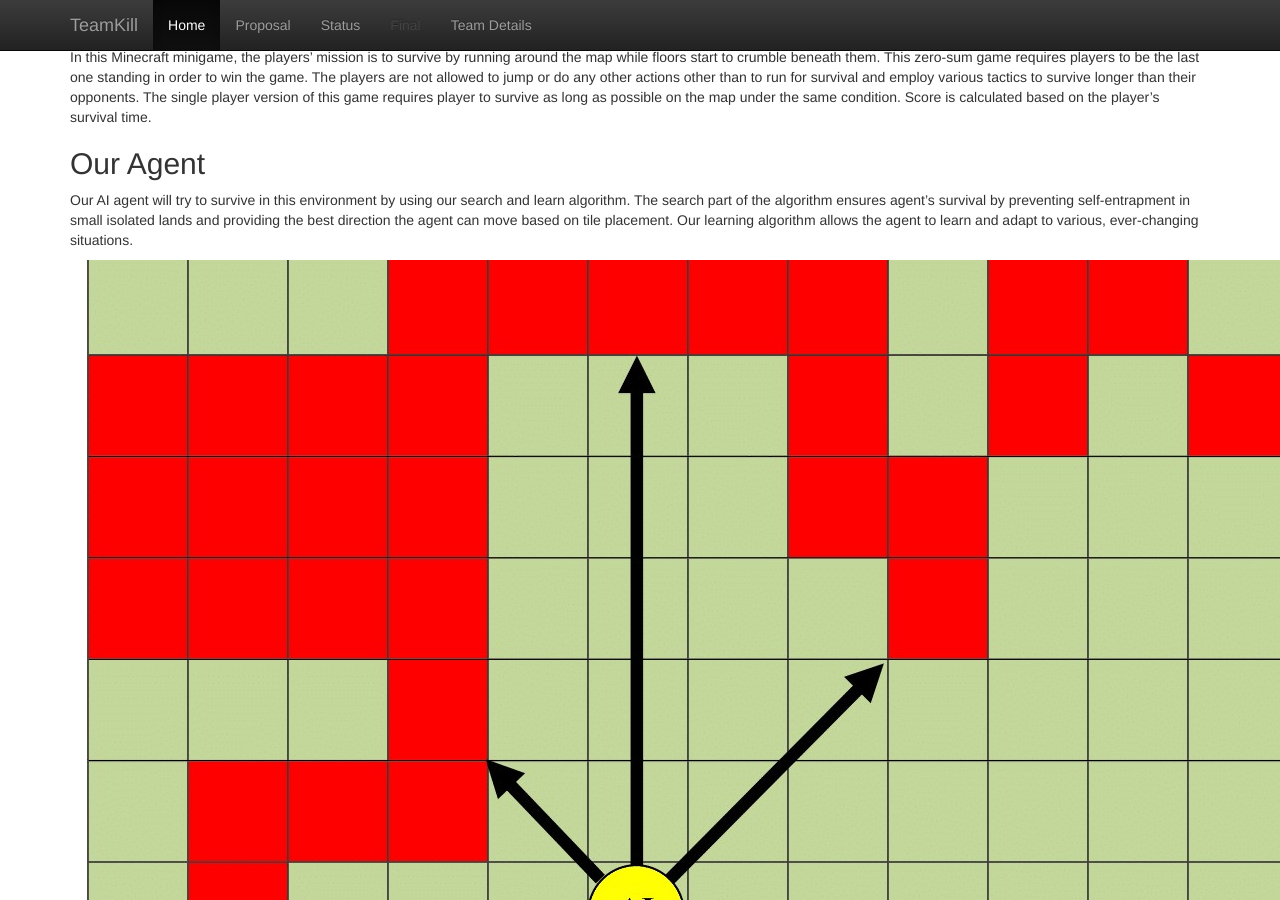
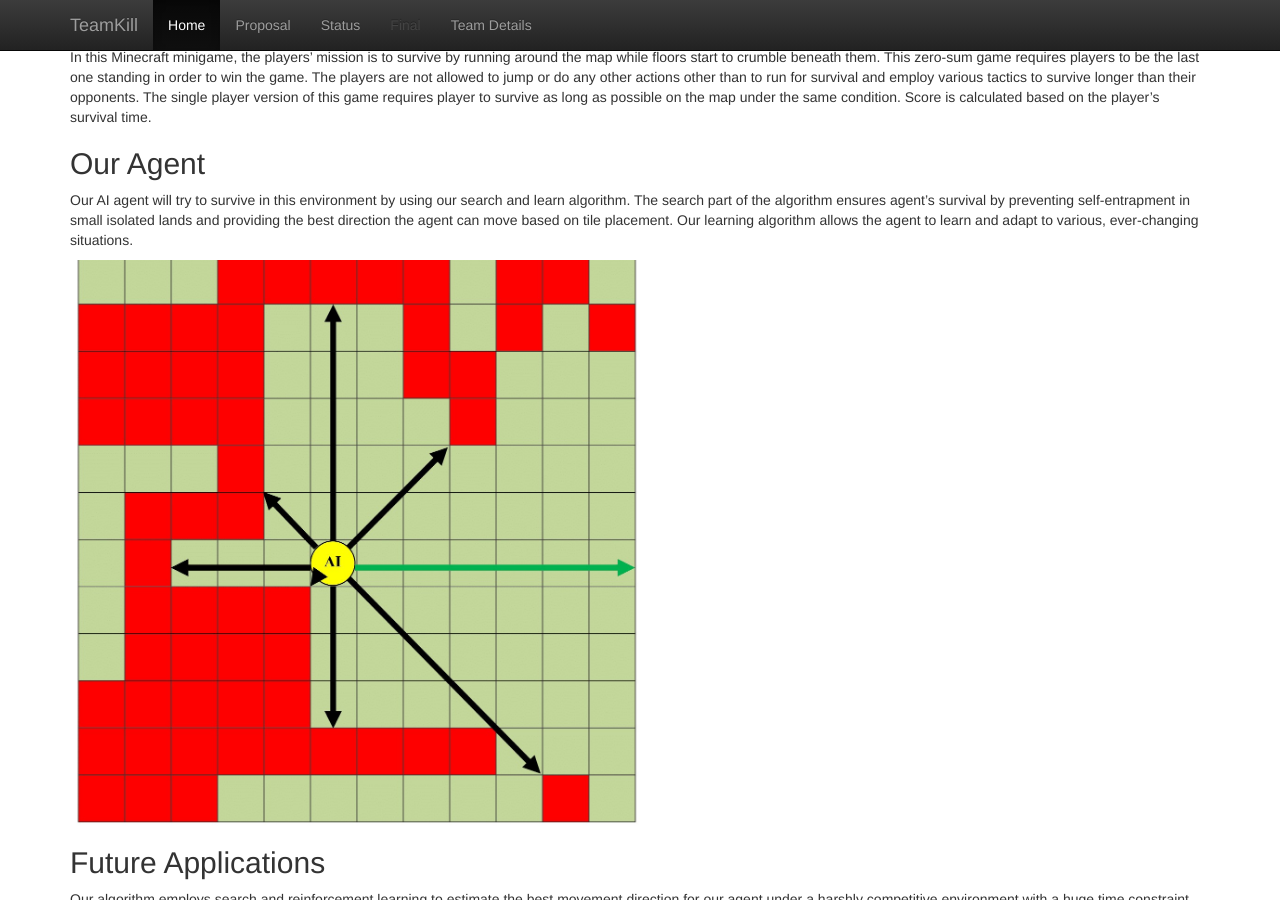
Before and after one commit to zhuohan/teamKill, a Jekyll site: the page built from docs/index.md, in a window 1280 px wide and 900 px high, scrolled down 683 px. Built offline with Jekyll 4.4.1, drawn with Linux system fonts in a browser that asks for light colours.

Commit message:
Add files via upload

```diff
--- a/docs/index.md
+++ b/docs/index.md
@@ -11,7 +11,7 @@ The single player version of this game requires player to survive as long as pos
 ## Our Agent
 Our AI agent will try to survive in this environment by using our search and learn algorithm. The search part of the algorithm ensures agent's survival by preventing self-entrapment in small isolated lands and providing the best direction the agent can move based on tile placement. Our learning algorithm allows the agent to learn and adapt to various, ever-changing situations.
 
-![Breadth First Search](Algorithm2-1.jpg){:class="centered" height="50%" width="50%}
+![Breadth First Search](Algorithm2-1.jpg){:class="img-responsive centered" height="50%" width="50%"}
 
 ## Future Applications
 Our algorithm employs search and reinforcement learning to estimate the best movement direction for our agent under a harshly competitive environment with a huge time constraint. When applied to a 3D environment, our search and learn algorithm can help agents to explore and survive in harsh, changing environments with unpredictable external agents such as debris-filled areas in the outer space and the deep ocean.
```
